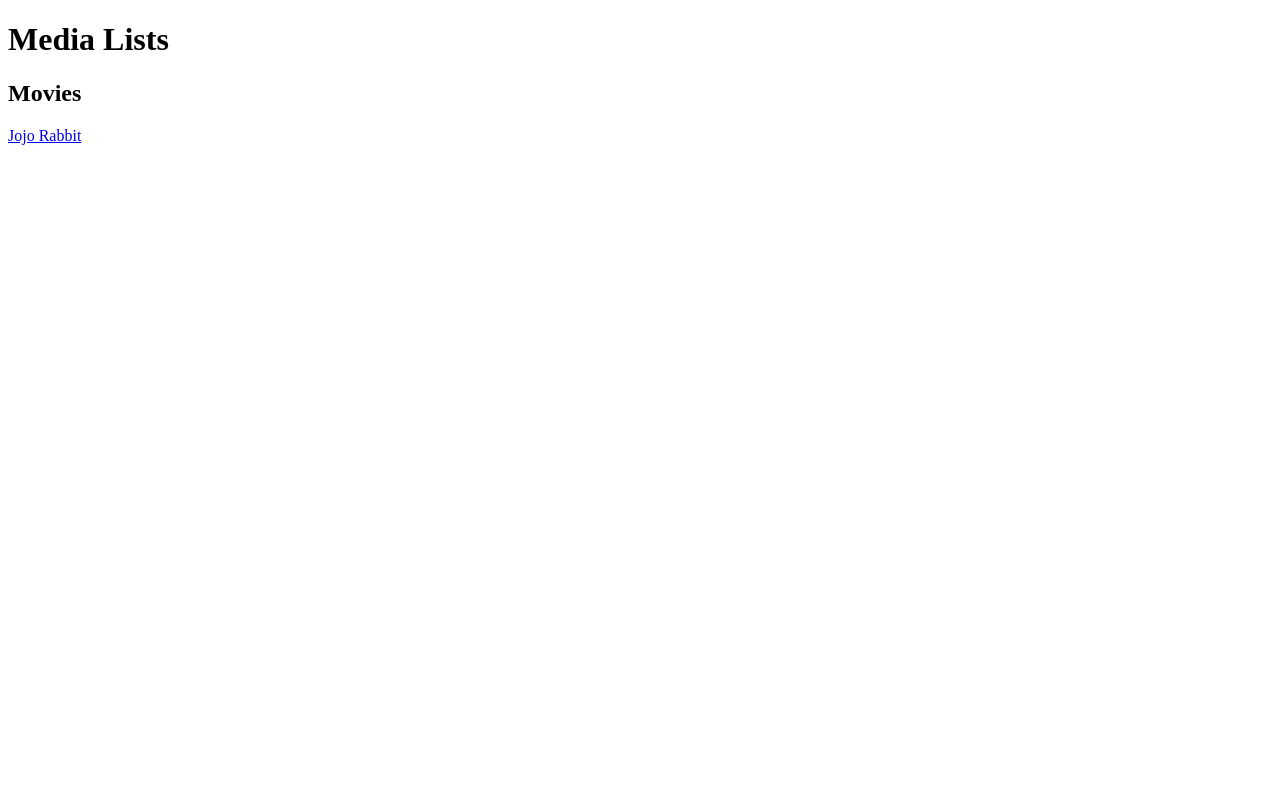
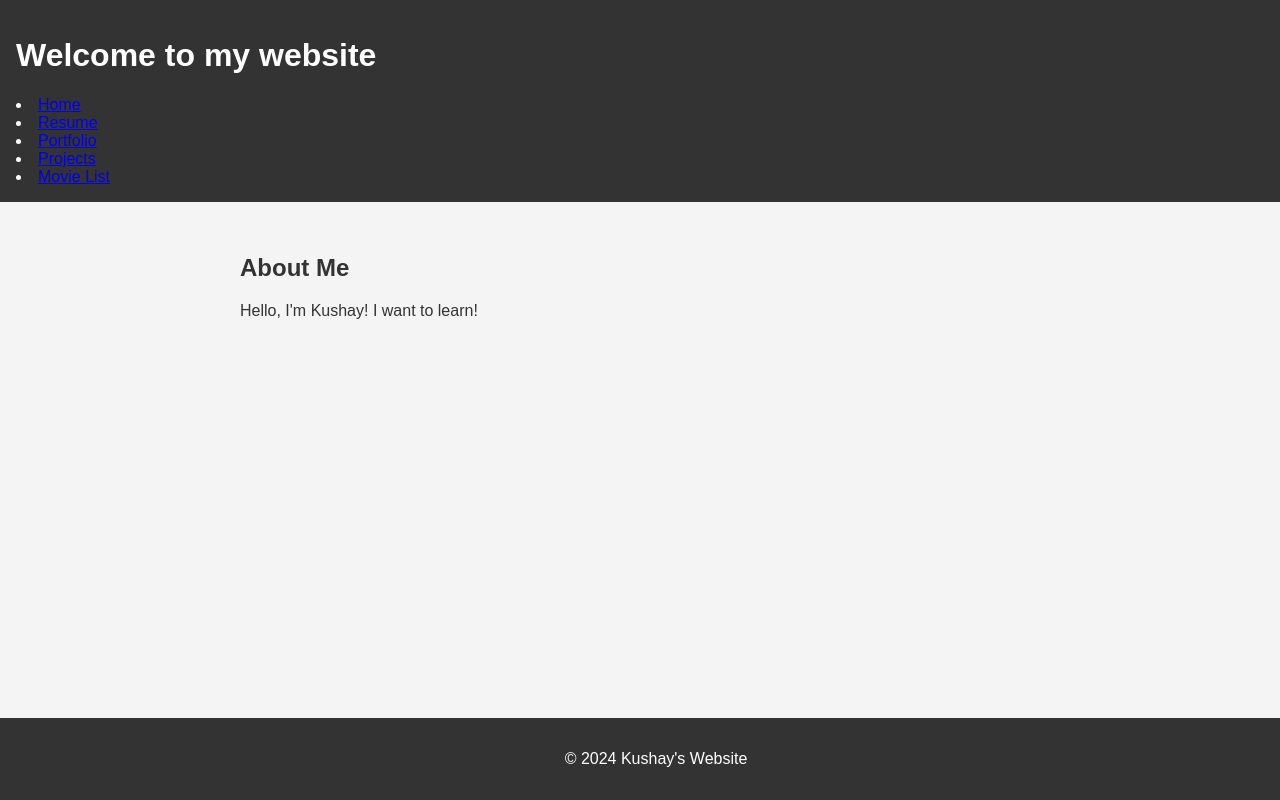
Before and after one commit to kushaykejriwal/personal-website, a website: page index.html in a window 1280 px wide. Drawn offline with Linux system fonts and the light colour scheme.

Commit message:
Basic Structure + Prettier

```diff
--- /dev/null
+++ b/css/styles.css
@@ -0,0 +1,44 @@
+body {
+  font-family: Arial, sans-serif;
+  margin: 0;
+  padding: 0;
+  background-color: #f4f4f4;
+  color: #333;
+}
+
+header {
+  background-color: #333;
+  color: #fff;
+  padding: 1rem;
+}
+
+nav ul {
+  list-style-type: none;
+  display: flex;
+  gap: 1rem;
+}
+
+nav ul li {
+  margin: 0;
+}
+
+nav ul li a {
+  text-decoration: none;
+  color: #fff;
+}
+
+section {
+  padding: 2rem;
+  max-width: 800px;
+  margin: 0 auto;
+}
+
+footer {
+  background-color: #333;
+  color: #fff;
+  text-align: center;
+  padding: 1rem;
+  position: fixed;
+  bottom: 0;
+  width: 100%;
+}
--- a/index.html
+++ b/index.html
@@ -1,14 +1,31 @@
-<!DOCTYPE html>
+<!doctype html>
 
 <html lang="en">
   <head>
-    <meta charset="UTF-8">
-    <title>Media List</title>
+    <meta charset="UTF-8" />
+    <title>My Personal Website</title>
+    <link rel="stylesheet" href="css/styles.css" />
   </head>
 
   <body>
-  <h1>Media Lists</h1>
-  <h2>Movies</h2>
-  <a href="media/movies/jojo_rabbit.html">Jojo Rabbit</a>
+    <header>
+      <h1>Welcome to my website</h1>
+      <nav>
+        <u1>
+          <li><a href="index.html">Home</a></li>
+          <li><a href="resume.html">Resume</a></li>
+          <li><a href="portfolio.html">Portfolio</a></li>
+          <li><a href="projects.html">Projects</a></li>
+          <li><a href="media/movies.html">Movie List</a></li>
+        </u1>
+      </nav>
+    </header>
+    <section>
+      <h2>About Me</h2>
+      <p>Hello, I'm Kushay! I want to learn!</p>
+    </section>
+    <footer>
+      <p>&copy; 2024 Kushay's Website</p>
+    </footer>
   </body>
 </html>
--- /dev/null
+++ b/package.json
@@ -0,0 +1,5 @@
+{
+  "devDependencies": {
+    "prettier": "^3.3.3"
+  }
+}
```
Also changed, not shown: media/movies.html (added, +15 -0 lines), media/movies/jojo_rabbit.html (deleted, +0 -14 lines), README.md, media/images/jojo_rabibit.jpeg (renamed from media/movies/jojo_rabibit.jpeg), 1 other file.
